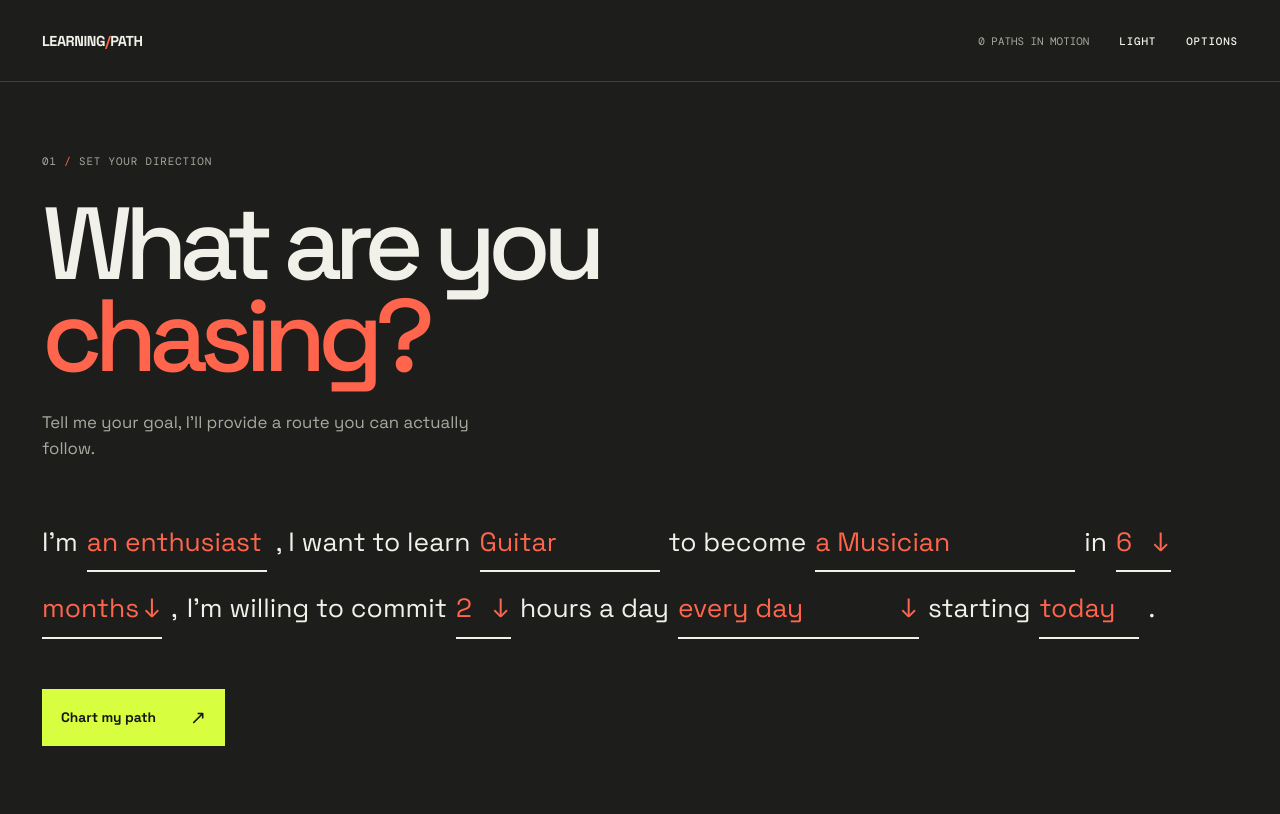
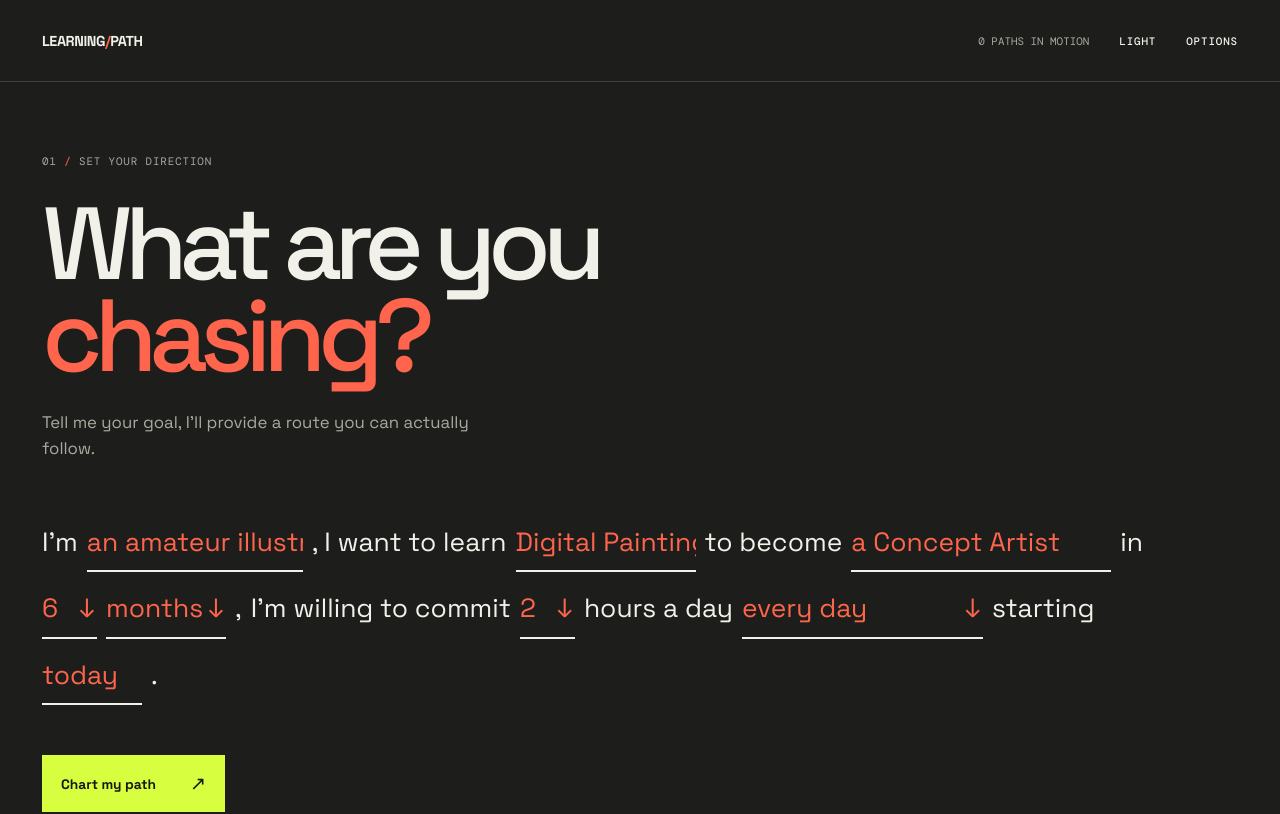
Before and after one commit to senthilkumar-chandramohan/learning-path, a React (Vite) app in the folder client/: page / in a window 1280 px wide. Shown: the top 814 px of the page. Built offline with nearby package versions, Linux system fonts and the light colour scheme.

Commit message:
Added more examples that cycle thru

```diff
--- a/client/src/App.tsx
+++ b/client/src/App.tsx
@@ -64,6 +64,21 @@ type LearningPathResponse = {
   estimated_total_hours: number
   chapters: Chapter[]
 }
+
+type PromptExample = {
+  competence: string
+  objective: string
+  outcome: string
+}
+
+const PROMPT_EXAMPLES: PromptExample[] = [
+  { competence: 'a beginner writer', objective: 'Creative Writing', outcome: 'an Author' },
+  { competence: 'an amateur illustrator', objective: 'Digital Painting', outcome: 'a Concept Artist' },
+  { competence: 'a novice videographer', objective: 'Video Editing', outcome: 'a Filmmaker' },
+  { competence: 'a self-taught hobbyist', objective: 'Python', outcome: 'a Software Developer' },
+  { competence: 'a home cook', objective: 'Pastry Techniques', outcome: 'a Baker' },
+  { competence: 'a beginner sewist', objective: 'Pattern Making', outcome: 'a Fashion Designer' },
+]
 
 const STORAGE_KEY = 'learning-paths-v1'
 const QUIZ_STORAGE_KEY = 'learning-path-quiz-state-v1'
@@ -169,9 +184,12 @@ function App() {
   const [plans, setPlans] = useState<Plan[]>(() => getStoredPlans())
   const [selectedPlan, setSelectedPlan] = useState<Plan | null>(null)
   const [darkMode, setDarkMode] = useState(true)
-  const [currentCompetence, setCurrentCompetence] = useState('an enthusiast')
-  const [objective, setObjective] = useState('Guitar')
-  const [outcome, setOutcome] = useState('a Musician')
+  const [promptExampleIndex, setPromptExampleIndex] = useState(0)
+  const [isPromptEditing, setIsPromptEditing] = useState(false)
+  const activePromptExample = PROMPT_EXAMPLES[promptExampleIndex]
+  const [currentCompetence, setCurrentCompetence] = useState(PROMPT_EXAMPLES[0].competence)
+  const [objective, setObjective] = useState(PROMPT_EXAMPLES[0].objective)
+  const [outcome, setOutcome] = useState(PROMPT_EXAMPLES[0].outcome)
   const [timeframe, setTimeframe] = useState('6')
   const [unit, setUnit] = useState('months')
   const [hours, setHours] = useState('2')
@@ -189,6 +207,25 @@ function App() {
   const [optionsMessage, setOptionsMessage] = useState('')
   const dateInputRef = useRef<HTMLInputElement>(null)
   const importFileInputRef = useRef<HTMLInputElement>(null)
+
+  useEffect(() => {
+    if (isPromptEditing) return
+
+    const intervalId = window.setInterval(() => {
+      setPromptExampleIndex((currentIndex) => (currentIndex + 1) % PROMPT_EXAMPLES.length)
+    }, 3000)
+
+    return () => window.clearInterval(intervalId)
+  }, [isPromptEditing])
+
+  useEffect(() => {
+    if (isPromptEditing) return
+
+    const example = PROMPT_EXAMPLES[promptExampleIndex]
+    setCurrentCompetence(example.competence)
+    setObjective(example.objective)
+    setOutcome(example.outcome)
+  }, [promptExampleIndex, isPromptEditing])
 
   useEffect(() => {
     const savedPreference = window.localStorage.getItem('learning-path-content-preference')
@@ -219,6 +256,10 @@ function App() {
     if (!input) return
 
     input.showPicker()
+  }
+
+  function stopPromptExamples() {
+    setIsPromptEditing(true)
   }
 
   function exportPlansAsJson() {
@@ -773,11 +814,11 @@ function App() {
         <form className="objective-form" onSubmit={createPlan}>
           <div className="sentence">
             <span>I'm</span>
-            <label className="inline-field wide"><input value={currentCompetence} onChange={(event) => setCurrentCompetence(event.target.value)} aria-label="Current competence" /></label>
+            <label className="inline-field wide competence-field"><input value={currentCompetence} onFocus={stopPromptExamples} onChange={(event) => setCurrentCompetence(event.target.value)} aria-label="Current competence" /></label>
             <span>, I want to learn</span>
-            <label className="inline-field wide"><input value={objective} onChange={(event) => setObjective(event.target.value)} aria-label="Learning objective" /></label>
+            <label className="inline-field wide"><input value={objective} onFocus={stopPromptExamples} onChange={(event) => setObjective(event.target.value)} aria-label="Learning objective" /></label>
             <span>to become</span>
-            <label className="inline-field wider"><input value={outcome} onChange={(event) => setOutcome(event.target.value)} aria-label="Desired outcome" /></label>
+            <label className="inline-field wider"><input value={outcome} onFocus={stopPromptExamples} onChange={(event) => setOutcome(event.target.value)} aria-label="Desired outcome" /></label>
             <span>in</span>
             <label className="select-field"><select value={timeframe} onChange={(event) => setTimeframe(event.target.value)} aria-label="Timeframe"><option>3</option><option>6</option><option>9</option><option>12</option></select></label>
             <label className="select-field"><select value={unit} onChange={(event) => setUnit(event.target.value)} aria-label="Time unit"><option>months</option><option>weeks</option></select></label>,
--- a/client/src/styles.css
+++ b/client/src/styles.css
@@ -113,7 +113,7 @@ em { color: var(--coral); font-style: normal; }
 .inline-field, .select-field, .date-field { display: inline-flex; position: relative; border-bottom: 2px solid var(--ink); }
 .inline-field input, .select-field select, .date-field input { border: 0; outline: 0; color: var(--coral); background: transparent; }
 .inline-field input { width: 100%; padding: 0; }
-.inline-field.wide { width: 180px; }.inline-field.wider { width: 260px; }
+.inline-field.wide { width: 180px; }.inline-field.competence-field { width: 216px; }.inline-field.wider { width: 260px; }
 .select-field select { min-width: 55px; padding: 0 22px 0 0; appearance: none; background: transparent; cursor: pointer; }
 .select-field:after { content: '↓'; position: absolute; right: 2px; color: var(--coral); pointer-events: none; }
 .select-field.cadence select { min-width: 146px; }
```
